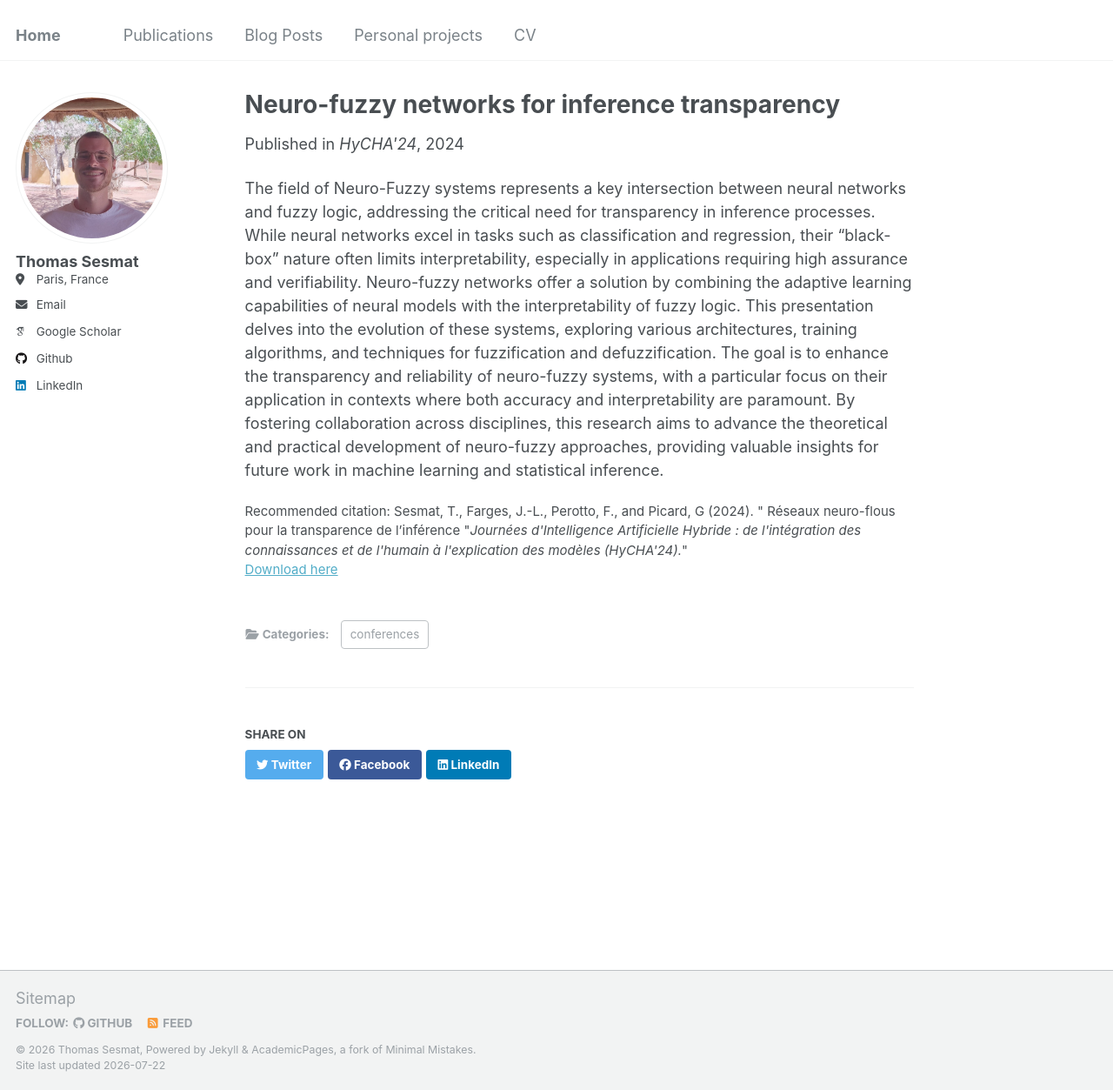
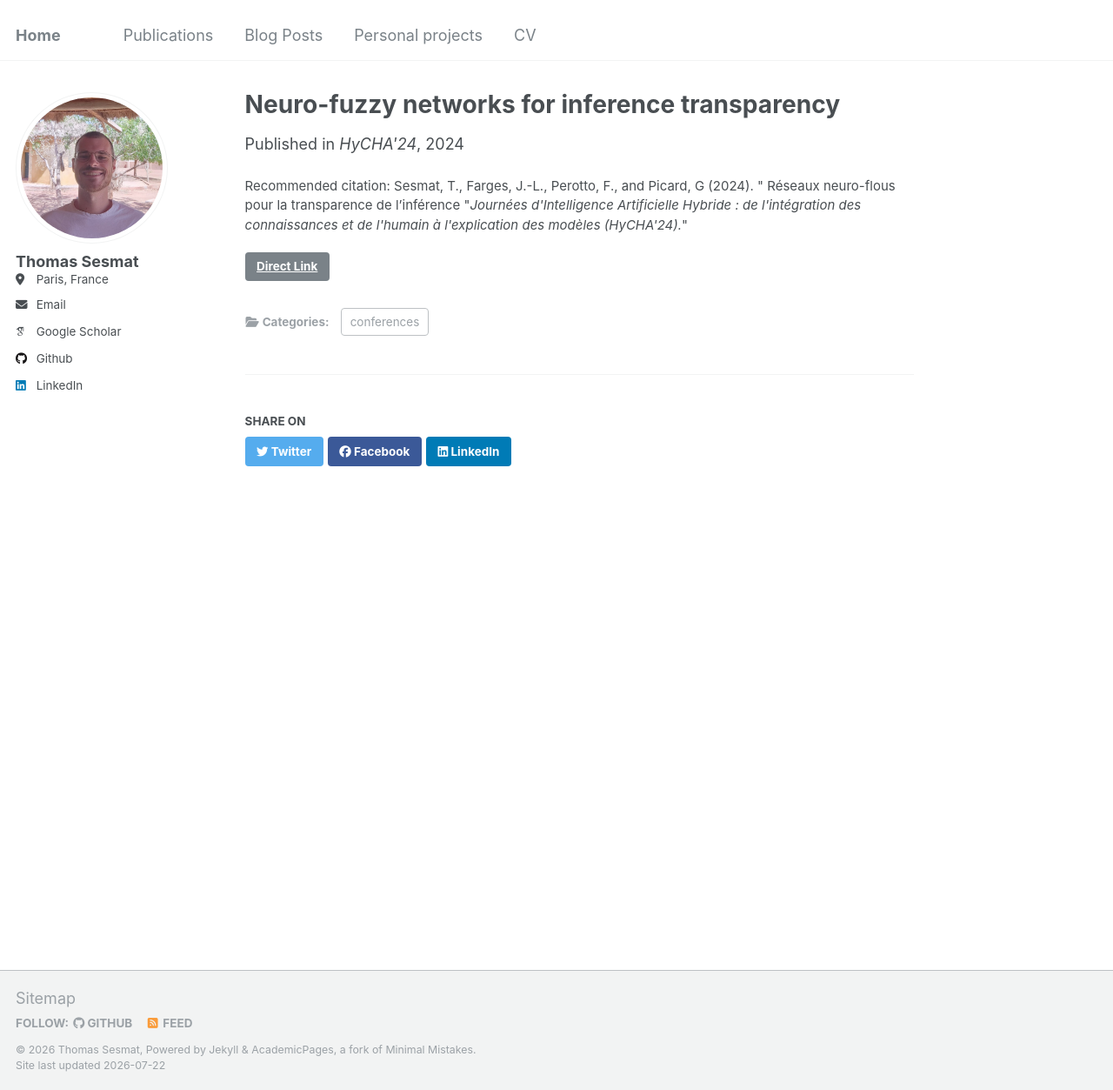
Before and after one commit to thomlapom/thomlapom.github.io, a Jekyll site: the page built from _publications/2024-03-27-conferences-neuro-fuzzy.md, in a window 1280 px wide and 1253 px high. Shown: the whole window at 87% size. Built offline with Jekyll 4.4.1, drawn with Linux system fonts in a browser that asks for light colours; some web fonts are replaced.

Commit message:
Add RF publication and correct minor display issues

```diff
--- a/_includes/post_pagination.html
+++ /dev/null
@@ -1,16 +0,0 @@
-{% include base_path %}
-
-{% if page.previous or page.next %}
-  <nav class="pagination">
-    {% if page.previous %}
-      <a href="{{ base_path }}{{ page.previous.url }}" class="pagination--pager" title="{{ page.previous.title | markdownify | strip_html }}">{{ site.data.ui-text[site.locale].pagination_previous | default: "Previous" }}</a>
-    {% else %}
-      <a href="#" class="pagination--pager disabled">{{ site.data.ui-text[site.locale].pagination_previous | default: "Previous" }}</a>
-    {% endif %}
-    {% if page.next %}
-      <a href="{{ base_path }}{{ page.next.url }}" class="pagination--pager" title="{{ page.next.title | markdownify | strip_html }}">{{ site.data.ui-text[site.locale].pagination_next | default: "Next" }}</a>
-    {% else %}
-      <a href="#" class="pagination--pager disabled">{{ site.data.ui-text[site.locale].pagination_next | default: "Next" }}</a>
-    {% endif %}
-  </nav>
-{% endif %}
--- a/_layouts/single.html
+++ b/_layouts/single.html
@@ -70,8 +70,6 @@ layout: default
       </footer>
 
       {% if page.share %}{% include social-share.html %}{% endif %}
-
-      {% include post_pagination.html %}
     </div>
 
     {% if site.comments.provider and page.comments %}
--- a/_publications/2024-03-27-conferences-neuro-fuzzy.md
+++ b/_publications/2024-03-27-conferences-neuro-fuzzy.md
@@ -2,12 +2,9 @@
 title: "Neuro-fuzzy networks for inference transparency"
 collection: publications
 category: conferences
-permalink: /publication/2024-03-27-conferences-neuro-fuzzy
-excerpt: ' . '
+excerpt: 'Combining neural learning with fuzzy logic to make inference interpretable.'
 date: 2024/3/27
 venue: 'HyCHA&#39;24'
-paperurl: 'https://www.gauthier-picard.info/publications/hycha24neurofuzzy-pres.pdf'
+link: 'https://www.gauthier-picard.info/publications/hycha24neurofuzzy-pres.pdf'
 citation: 'Sesmat, T., Farges, J.-L., Perotto, F., and Picard, G (2024). &quot; Réseaux neuro-flous pour la transparence de l’inférence &quot;<i>Journées d&#39;Intelligence Artificielle Hybride : de l&#39;intégration des connaissances et de l&#39;humain à l&#39;explication des modèles (HyCHA&#39;24).</i>&quot;'
 ---
-
-The field of Neuro-Fuzzy systems represents a key intersection between neural networks and fuzzy logic, addressing the critical need for transparency in inference processes. While neural networks excel in tasks such as classification and regression, their "black-box" nature often limits interpretability, especially in applications requiring high assurance and verifiability. Neuro-fuzzy networks offer a solution by combining the adaptive learning capabilities of neural models with the interpretability of fuzzy logic. This presentation delves into the evolution of these systems, exploring various architectures, training algorithms, and techniques for fuzzification and defuzzification. The goal is to enhance the transparency and reliability of neuro-fuzzy systems, with a particular focus on their application in contexts where both accuracy and interpretability are paramount. By fostering collaboration across disciplines, this research aims to advance the theoretical and practical development of neuro-fuzzy approaches, providing valuable insights for future work in machine learning and statistical inference.
```
Also changed, not shown: _includes/archive-single.html (+8 -14 lines), _pages/about.md (+3 -2 lines), _posts/2026-04-15-WhereRFLeak.md (added, +172 -0 lines), _publications/2026-04-15-WhereRFLeak.md (added, +9 -0 lines).
